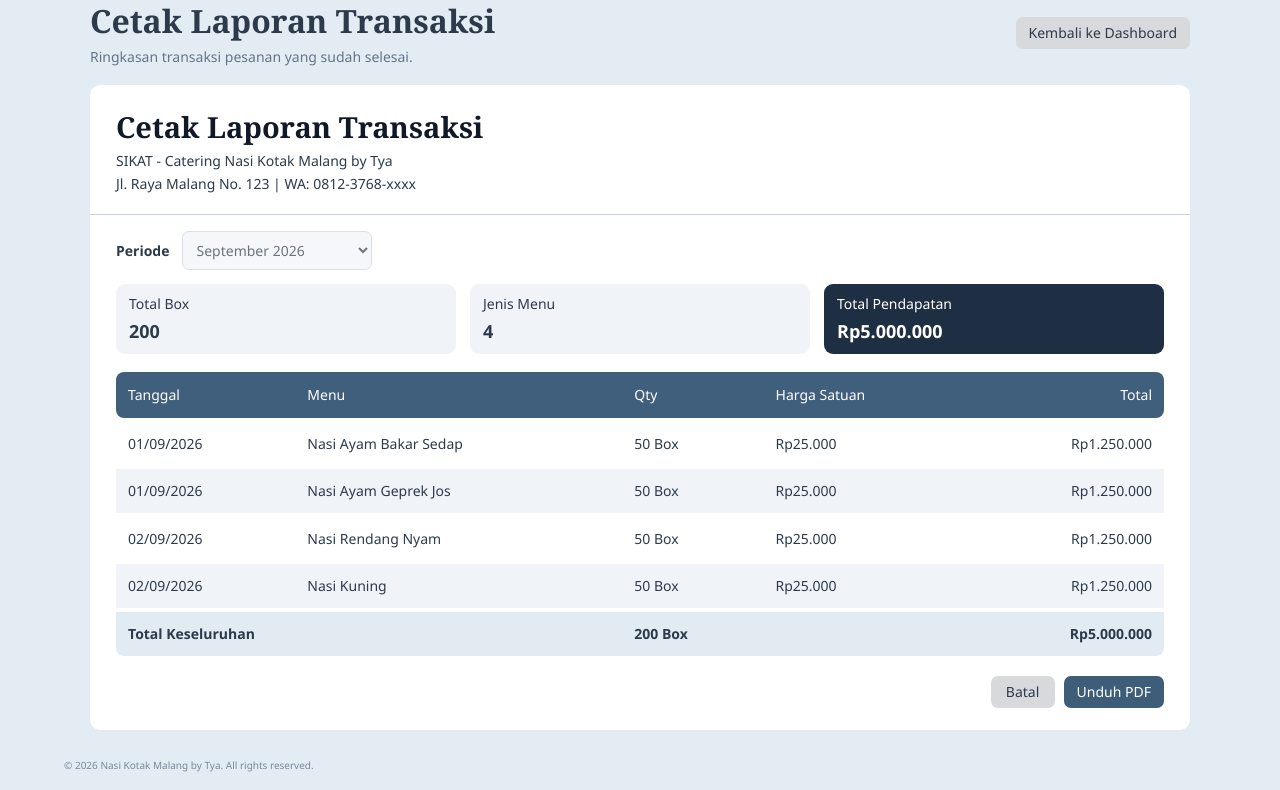
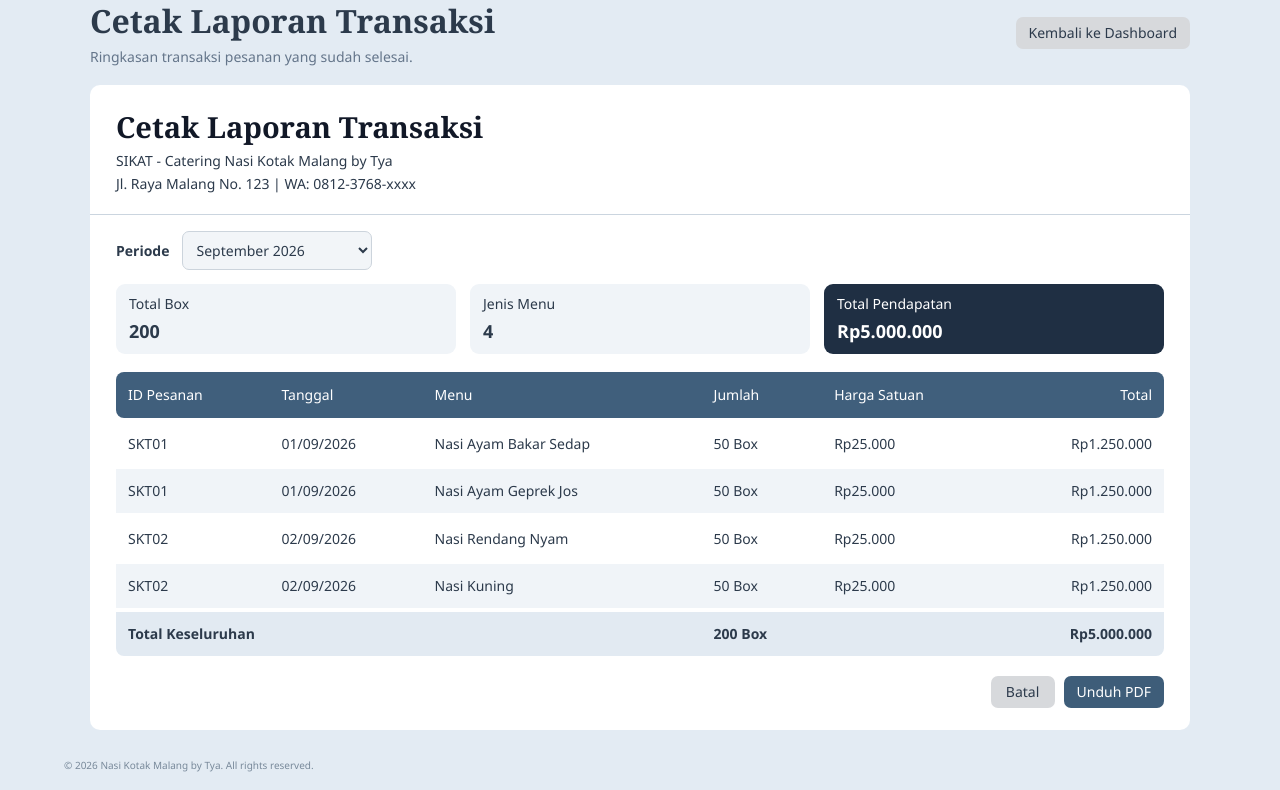
Before and after one commit to AndraPratamaRiswan/Kelompok2_PBL_TI2H, a PHP site: page /pesanan_laporan.php in a window 1280 px wide. Shown: the part 100-890 px from the top of the page. Run offline with PHP 8.4, Linux system fonts and the light colour scheme.

Commit message:
Andra - Frontend - 14 - (Admin) - menambah kolom id pesanan pada cetak laporan

```diff
--- a/Admin/pesanan_laporan.php
+++ b/Admin/pesanan_laporan.php
@@ -4,10 +4,10 @@ date_default_timezone_set('Asia/Jakarta');
 $periodeLabel = 'September 2026';
 
 $transaksiDummy = [
-    ['tanggal' => '2026-09-01', 'menu' => 'Nasi Ayam Bakar Sedap', 'qty' => 50, 'harga' => 25000],
-    ['tanggal' => '2026-09-01', 'menu' => 'Nasi Ayam Geprek Jos', 'qty' => 50, 'harga' => 25000],
-    ['tanggal' => '2026-09-02', 'menu' => 'Nasi Rendang Nyam', 'qty' => 50, 'harga' => 25000],
-    ['tanggal' => '2026-09-02', 'menu' => 'Nasi Kuning', 'qty' => 50, 'harga' => 25000],
+    ['id_pesanan' => 'SKT01', 'tanggal' => '2026-09-01', 'menu' => 'Nasi Ayam Bakar Sedap', 'qty' => 50, 'harga' => 25000],
+    ['id_pesanan' => 'SKT01', 'tanggal' => '2026-09-01', 'menu' => 'Nasi Ayam Geprek Jos', 'qty' => 50, 'harga' => 25000],
+    ['id_pesanan' => 'SKT02', 'tanggal' => '2026-09-02', 'menu' => 'Nasi Rendang Nyam', 'qty' => 50, 'harga' => 25000],
+    ['id_pesanan' => 'SKT02', 'tanggal' => '2026-09-02', 'menu' => 'Nasi Kuning', 'qty' => 50, 'harga' => 25000],
 ];
 
 // hitung total box, pendapatan, ama jumlah jenis menu
@@ -79,31 +79,33 @@ function laporanBuatPdf(string $periodeLabel, array $baris, int $totalQty, int $
     $stream .= laporanPdfText(575, 442, 10, 'Total Pendapatan', false, [1, 1, 1]);
     $stream .= laporanPdfText(575, 420, 16, laporanRupiah($totalPendapatan), true, [1, 1, 1]);
 
-    // header table
+    // header tabel PDF: kolom ID Pesanan ditambahkan di paling kiri.
     $stream .= laporanPdfRect(40, 365, 762, 30, [0.25, 0.37, 0.49]);
-    $stream .= laporanPdfText(52, 376, 10, 'Tanggal', false, [1, 1, 1]);
-    $stream .= laporanPdfText(175, 376, 10, 'Menu', false, [1, 1, 1]);
-    $stream .= laporanPdfText(475, 376, 10, 'Qty', false, [1, 1, 1]);
-    $stream .= laporanPdfText(550, 376, 10, 'Harga Satuan', false, [1, 1, 1]);
-    $stream .= laporanPdfText(705, 376, 10, 'Total', false, [1, 1, 1]);
+    $stream .= laporanPdfText(50, 376, 9, 'ID Pesanan', false, [1, 1, 1]);
+    $stream .= laporanPdfText(125, 376, 10, 'Tanggal', false, [1, 1, 1]);
+    $stream .= laporanPdfText(230, 376, 10, 'Menu', false, [1, 1, 1]);
+    $stream .= laporanPdfText(500, 376, 10, 'Jumlah', false, [1, 1, 1]);
+    $stream .= laporanPdfText(580, 376, 9, 'Harga Satuan', false, [1, 1, 1]);
+    $stream .= laporanPdfText(720, 376, 10, 'Total', false, [1, 1, 1]);
 
     $y = 335;
     foreach ($baris as $index => $row) {
         $warnaBaris = ($index % 2 === 0) ? [1, 1, 1] : [0.94, 0.96, 0.98];
         $stream .= laporanPdfRect(40, $y - 8, 762, 28, $warnaBaris);
-        $stream .= laporanPdfText(52, $y + 1, 9, laporanTanggal($row['tanggal']));
-        $stream .= laporanPdfText(175, $y + 1, 9, $row['menu']);
-        $stream .= laporanPdfText(475, $y + 1, 9, $row['qty'] . ' Box');
-        $stream .= laporanPdfText(550, $y + 1, 9, laporanRupiah($row['harga']));
-        $stream .= laporanPdfText(705, $y + 1, 9, laporanRupiah($row['total']));
+        $stream .= laporanPdfText(50, $y + 1, 9, $row['id_pesanan']);
+        $stream .= laporanPdfText(125, $y + 1, 9, laporanTanggal($row['tanggal']));
+        $stream .= laporanPdfText(230, $y + 1, 9, $row['menu']);
+        $stream .= laporanPdfText(500, $y + 1, 9, number_format((int) $row['qty'], 0, ',', '.') . ' Box');
+        $stream .= laporanPdfText(580, $y + 1, 9, laporanRupiah($row['harga']));
+        $stream .= laporanPdfText(720, $y + 1, 9, laporanRupiah($row['total']));
         $y -= 31;
     }
 
     // baris total
     $stream .= laporanPdfRect(40, $y - 8, 762, 32, [0.88, 0.92, 0.96]);
-    $stream .= laporanPdfText(52, $y + 3, 10, 'TOTAL KESELURUHAN', true);
-    $stream .= laporanPdfText(475, $y + 3, 10, number_format($totalQty, 0, ',', '.') . ' Box', true);
-    $stream .= laporanPdfText(705, $y + 3, 10, laporanRupiah($totalPendapatan), true);
+    $stream .= laporanPdfText(50, $y + 3, 10, 'TOTAL KESELURUHAN', true);
+    $stream .= laporanPdfText(500, $y + 3, 10, number_format($totalQty, 0, ',', '.') . ' Box', true);
+    $stream .= laporanPdfText(720, $y + 3, 10, laporanRupiah($totalPendapatan), true);
 
     // pembentuk file pdf
     $objects = [
@@ -166,7 +168,7 @@ require __DIR__ . '/includes/header.php';
         <!-- dropdown dummy -->
         <div class="report-filter no-print">
             <label for="periode">Periode</label>
-            <select id="periode" disabled>
+            <select id="periode">
                 <option selected>September 2026</option>
                 <option>Oktober 2026</option>
                 <option>November 2026</option>
@@ -192,9 +194,10 @@ require __DIR__ . '/includes/header.php';
             <table class="report-table">
                 <thead>
                     <tr>
+                        <th>ID Pesanan</th>
                         <th>Tanggal</th>
                         <th>Menu</th>
-                        <th>Qty</th>
+                        <th>Jumlah</th>
                         <th>Harga Satuan</th>
                         <th>Total</th>
                     </tr>
@@ -202,6 +205,7 @@ require __DIR__ . '/includes/header.php';
                 <tbody>
                     <?php foreach ($transaksiDummy as $row): ?>
                         <tr>
+                            <td><?= htmlspecialchars($row['id_pesanan'], ENT_QUOTES, 'UTF-8') ?></td>
                             <td><?= htmlspecialchars(laporanTanggal($row['tanggal']), ENT_QUOTES, 'UTF-8') ?></td>
                             <td><?= htmlspecialchars($row['menu'], ENT_QUOTES, 'UTF-8') ?></td>
                             <td><?= number_format($row['qty'], 0, ',', '.') ?> Box</td>
@@ -212,7 +216,7 @@ require __DIR__ . '/includes/header.php';
                 </tbody>
                 <tfoot>
                     <tr>
-                        <td colspan="2">Total Keseluruhan</td>
+                        <td colspan="3">Total Keseluruhan</td>
                         <td><?= number_format($totalQty, 0, ',', '.') ?> Box</td>
                         <td></td>
                         <td><?= laporanRupiah($totalPendapatan) ?></td>
```
